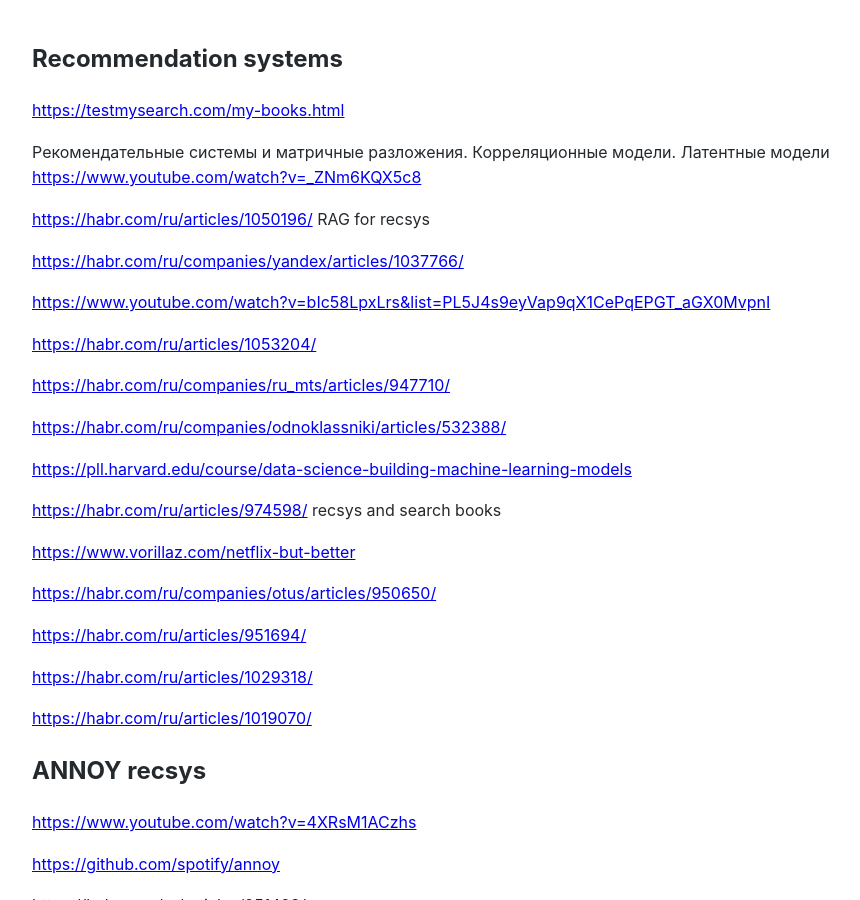
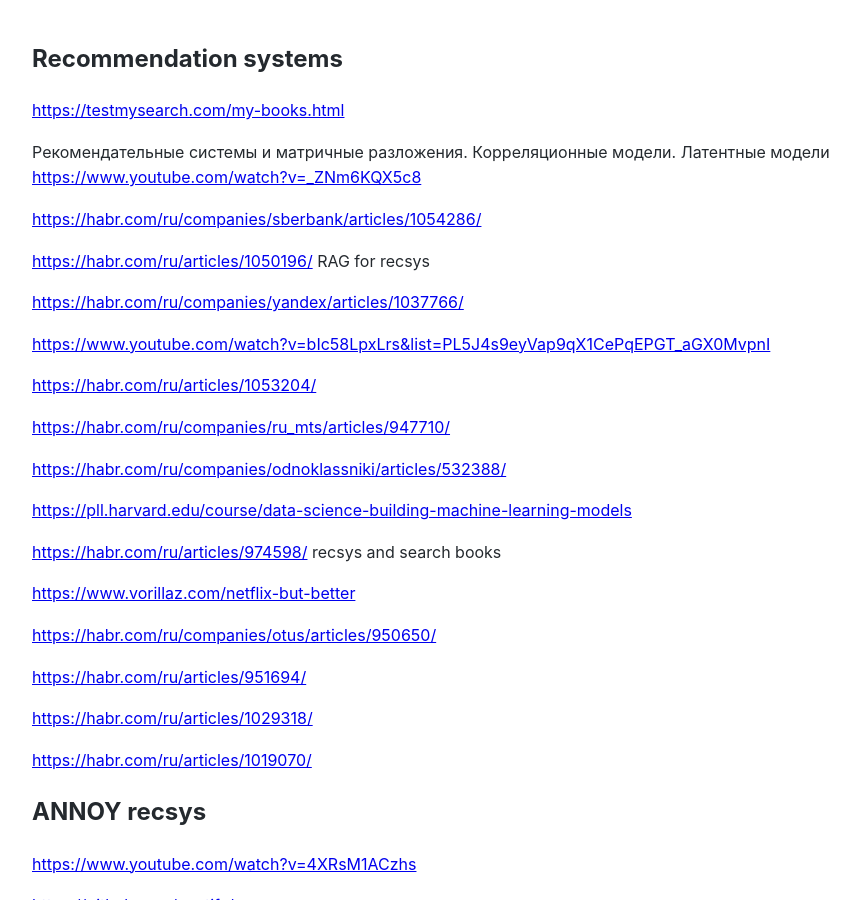
Before and after one commit to Michael-Lubinsky/michael-lubinsky.github.com, a Jekyll site: the page built from ml/recsys.md, in a window 1280 px wide and 900 px high. Shown: the whole window, without its empty margins (158-1018 px from the left). Built offline with Jekyll 4.4.1, drawn with Linux system fonts in a browser that asks for light colours; our own code applies the rules of GitHub Pages for plain Markdown files.

Commit message:
Update recsys.md

```diff
--- a/ml/recsys.md
+++ b/ml/recsys.md
@@ -4,6 +4,8 @@
 
 Рекомендательные системы и матричные разложения. Корреляционные модели. Латентные модели
 <https://www.youtube.com/watch?v=_ZNm6KQX5c8>
+
+<https://habr.com/ru/companies/sberbank/articles/1054286/>
 
 <https://habr.com/ru/articles/1050196/> RAG for recsys
 
```
